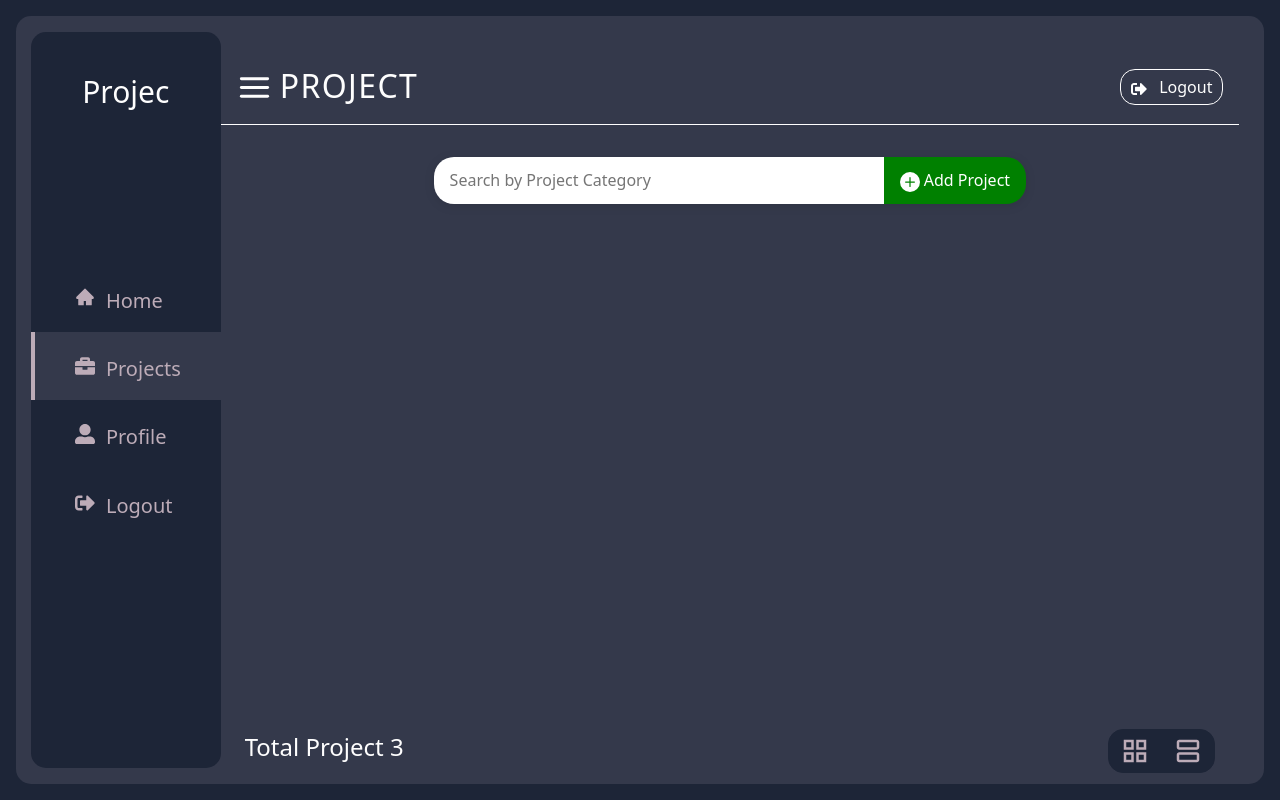
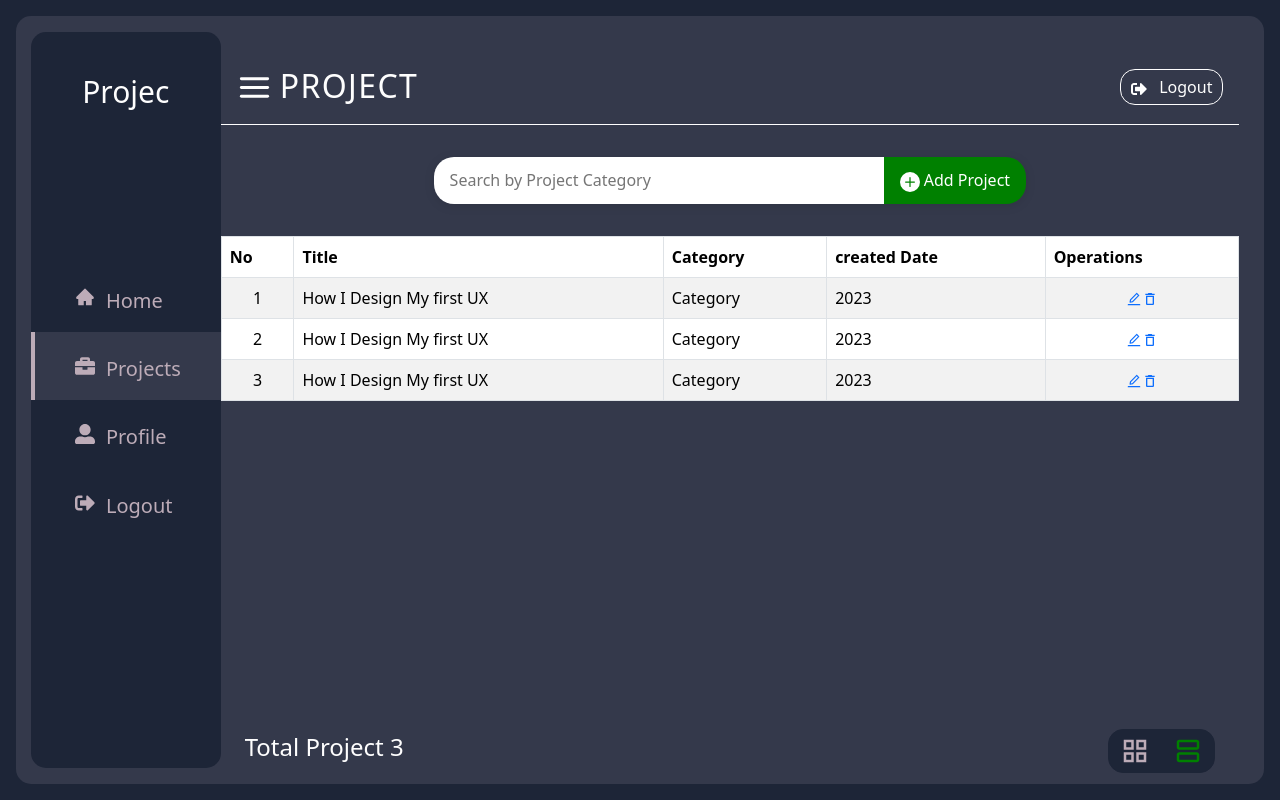
Before and after one commit to G-GraceCode/Projec-M-S, a React (Vite) app in the folder frontend/: page /project in a window 1280 px wide. Built offline with nearby package versions, Linux system fonts and the light colour scheme; no server answers.

Commit message:
Update 10 files (add card and table view) in the Project page

```diff
--- /dev/null
+++ b/frontend/src/components/Cards.jsx
@@ -0,0 +1,172 @@
+import styled from "styled-components";
+import { BsPlusCircleFill } from "react-icons/bs";
+import { FiEdit } from "react-icons/fi";
+import { AiFillDelete } from "react-icons/ai";
+
+const Cards = () => {
+  return (
+    <Projectlist>
+      <div className="carts">
+        <Card>
+          <img src="/images/flyer.png" className="image" alt="img" />
+          <div className="Category">
+            <h4>UI/UX Design</h4>
+          </div>
+          <div className="Icons">
+            <FiEdit className="icon" />
+            <AiFillDelete className="icon-2" />
+          </div>
+          <div className="Detail">
+            <h4>How I Design a UI/UX Design</h4>
+            <p>
+              Lorem ipsum dolor sit, amet consectetur adipisicing elit. Quaerat
+              explicabo veniam reiciendis repellendus voluptatem? Asperiores
+              sunt corrupti vero natus consequatur blanditiis voluptas.
+            </p>
+          </div>
+
+        </Card>
+
+        <Card>
+          <img src="/images/flyer.png" className="image" alt="img" />
+          <div className="Category">
+            <h4>UI/UX Design</h4>
+          </div>
+          <div className="Icons">
+            <FiEdit className="icon" />
+            <AiFillDelete className="icon-2" />
+          </div>
+          <div className="Detail">
+            <h4>How I Design a UI/UX Design</h4>
+            <p>
+              Lorem ipsum dolor sit, amet consectetur adipisicing elit. Quaerat
+              explicabo veniam reiciendis repellendus voluptatem? Asperiores
+              sunt corrupti vero natus consequatur blanditiis voluptas.
+            </p>
+          </div>
+        </Card>
+        <Card>
+          <img src="/images/flyer.png" className="image" alt="img" />
+          <div className="Category">
+            <h4>UI/UX Design</h4>
+          </div>
+          <div className="Icons">
+            <FiEdit className="icon" />
+            <AiFillDelete className="icon-2" />
+          </div>
+          <div className="Detail">
+            <h4>How I Design a UI/UX Design</h4>
+            <p>
+              Lorem ipsum dolor sit, amet consectetur adipisicing elit. Quaerat
+              explicabo veniam reiciendis repellendus voluptatem? Asperiores
+              sunt corrupti vero natus consequatur blanditiis voluptas.
+            </p>
+          </div>
+        </Card>
+      </div>
+    </Projectlist>
+  );
+};
+
+export default Cards;
+
+const Projectlist = styled.div`
+  padding: 0.4rem 1.5rem;
+  overflow-y: scroll;
+  & > .carts {
+    display: grid;
+    grid-template-columns: repeat(auto-fit, minmax(min(250px), 1fr));
+    row-gap: 0.8rem;
+    margin: 0.85rem;
+    overflow-y: scroll;
+  }
+`;
+
+const Card = styled.div`
+  position: relative;
+  overflow: hidden;
+  display: flex;
+  align-items: center;
+  justify-content: space-around;
+  flex-flow: column nowrap;
+  text-align: center;
+  background-color: var(--natural-white);
+  width: 300px;
+  color: var(--color-bg-2);
+  height: 240px;
+  max-height: 240px;
+  min-height: 150px;
+  cursor: pointer;
+  border: 2px solid transparent;
+  border-radius: var(--border-radius);
+  z-index: 1;
+
+  .image {
+    display: block;
+    width: 100%;
+    object-fit: contain;
+    transform: Translate(0) scale(1);
+    transition: transform var(--transition);
+  }
+  .Category {
+    position: absolute;
+    top: 2%;
+    text-align: center;
+    background-color: var(--color-green);
+    padding: 0.4rem 0.5rem 0 0.5rem;
+    border-radius: var(--border-radius);
+    h4 {
+      color: var(--natural-white);
+      font-size: 18px;
+    }
+  }
+  .Icons {
+    position: absolute;
+    right: 5%;
+    bottom: 5%;
+    z-index: 1000;
+    font-size: 18px;
+    padding: 0.1rem 0.5rem;
+    background-color: var(--color-bg-2);
+    color: var(--natural-white);
+    border-radius: var(--border-radius);
+    .icon {
+      margin-right: 8px;
+    }
+    .icon-2 {
+      color: red;
+    }
+  }
+  .Detail {
+    position: absolute;
+    bottom: -200%;
+    left: 0;
+    right: 0;
+    z-index: 10;
+    padding: 0.8rem;
+    border-radius: 10px 10px 0 0;
+    background-color: var(--natural-white);
+    transition: bottom var(--transition);
+    h4 {
+      font-size: 18px;
+      text-align: left;
+      letter-spacing: 1px;
+    }
+    p {
+      font-size: 14px;
+      text-align: left;
+      word-spacing: 1px;
+    }
+  }
+
+  &:hover {
+    box-shadow: 0px 4px 6px 1px rgba(0, 0, 0, 0.15);
+    border: 2px solid var(--color-green);
+    transition: border var(--transition);
+
+    .Detail {
+      bottom: 0;
+      transition: bottom var(--transition);
+    }
+  }
+`;
--- a/frontend/src/components/Layout/Logout.jsx
+++ b/frontend/src/components/Layout/Logout.jsx
@@ -20,7 +20,7 @@ const Logout = () => {
       <Signout>
         <div className="logoutContent">
           <h3> Sign Out </h3>
-          <p>{` ${userInfo.username} logout by clicking the link below`}</p>
+          <p>{` ${userInfo?.username} logout by clicking the link below`}</p>
           <div className="btn-logout">
             <Button variant="primary" className="me-3" onClick={handleCancle}>
               Cancle
--- a/frontend/src/components/Layout/Projects.jsx
+++ b/frontend/src/components/Layout/Projects.jsx
@@ -1,10 +1,15 @@
+import { useState } from "react";
 import Navbar from "../Navbar";
 import styled from "styled-components";
 import { BsPlusCircleFill } from "react-icons/bs";
 import { MdGridView } from "react-icons/md";
 import { MdOutlineViewAgenda } from "react-icons/md";
+import Cards from "../Cards";
+import Tableview from "../Tableview";
 
 const Projects = () => {
+  const [showType, setShowType] = useState("table");
+
   return (
     <div className="content">
       <Navbar />
@@ -21,23 +26,18 @@ const Projects = () => {
           <BsPlusCircleFill className="icon" /> Add Project
         </Addproject>
       </Searchproject>
-      {/* <Projectlist>
-        <div className="carts">
-          <Card>
-            <div>
-              <BsPlusCircleFill className="icon" />
-            </div>
-            <div>
-              <h4>Create Projects</h4>
-            </div>
-          </Card>
-        </div>
-      </Projectlist> */}
+      {showType === "table" ? <Tableview /> : <Cards />}
       <Projectfooter>
         <h4>Total Project 3</h4>
         <div className="viewIcon">
-          <MdGridView className="icon first" />
-          <MdOutlineViewAgenda className="icon" />
+          <MdGridView
+            className={`icon first ${showType === "grid" ? "color" : ""}`}
+            onClick={() => setShowType("grid")}
+          />
+          <MdOutlineViewAgenda
+            className={`icon ${showType === "table" ? "color" : ""}`}
+            onClick={() => setShowType("table")}
+          />
         </div>
       </Projectfooter>
     </div>
@@ -46,53 +46,18 @@ const Projects = () => {
 
 export default Projects;
 
-// const Projectlist = styled.div`
-//   padding: 0 1.5rem;
-// `;
-
-const Card = styled.div`
-  display: flex;
-  align-items: center;
-  justify-content: space-around;
-  flex-flow: column nowrap;
-  text-align: center;
-  padding: 1rem;
-  background-color: var(--color-bg-2);
-  width: 230px;
-  color: var(--natural-white);
-  height: 200px;
-  max-height: 200px;
-  min-height: 150px;
-  border-radius: var(--border-radius);
-  cursor: pointer;
-
-  .icon {
-    font-size: 50px;
-  }
-  h4 {
-    font-size: 20px;
-    letter-spacing: 1.4px;
-  }
-  &:hover {
-    box-shadow: 0px 4px 6px 1px rgba(0, 0, 0, 0.15);
-    .icon {
-      transform: rotate(180deg);
-      transition: transform var(--transition);
-    }
-  }
-`;
-
 const Searchproject = styled.div`
   display: flex;
   align-items: cemter;
   justify-content: center;
   flex-flow: row nowrap;
   text-align: center;
+  margin-bottom: 2rem;
   filter: drop-shadow(0px 2px 5px rgba(0, 0, 0, 0.1));
   & > .searchbar {
     input[type="search"] {
       width: 450px;
-      min-width: 200px;
+      min-width: 120px;
       max-width: 470px;
       flex: 1;
       padding: 0.7rem 1rem;
@@ -126,6 +91,7 @@ const Projectfooter = styled.footer`
   left: 0;
   right: 0;
   color: var(--natural-white);
+  z-index: 100;
 
   & > .viewIcon {
     color: var(--color-bg-2);
@@ -138,5 +104,8 @@ const Projectfooter = styled.footer`
       font-size: 30px;
       color: var(--color-sec);
     }
+    .color {
+      color: var(--color-green);
+    }
   }
 `;
--- a/frontend/src/components/Navbar.jsx
+++ b/frontend/src/components/Navbar.jsx
@@ -37,7 +37,7 @@ const Navbar = () => {
               loading="lazy"
             /> */}
           </div>
-          <h4>{userInfo.username}</h4>
+          <h4>{userInfo?.username}</h4>
         </div>
 
         <Link className="link" to="/logout">
--- /dev/null
+++ b/frontend/src/components/Tableview.jsx
@@ -0,0 +1,100 @@
+import React from "react";
+import { Link } from "react-router-dom";
+import { Table } from "react-bootstrap";
+import { AiOutlineEdit } from "react-icons/ai";
+import { MdOutlineAddBox, MdOutlineDelete } from "react-icons/md";
+
+const BookTable = () => {
+  return (
+    <Table
+      className="w-full border-separate border-spacing-2"
+      striped
+      bordered
+      hover
+    >
+      <thead>
+        <tr>
+          <th className="border border-slate-600 rounded-md">No</th>
+          <th className="border border-slate-600 rounded-md">Title</th>
+          <th className="border border-slate-600 rounded-md max-md:hidden">
+            Category
+          </th>
+          <th className="border border-slate-600 rounded-md max-md:hidden">
+            created Date
+          </th>
+          <th className="border border-slate-600 rounded-md">Operations</th>
+        </tr>
+      </thead>
+      <tbody>
+        <tr className="h-8">
+          <td className="border border-slate-700 rounded-md text-center">1</td>
+          <td className="border border-slate-700 rounded-md text-left">
+            How I Design My first UX
+          </td>
+          <td className="border border-slate-700 rounded-md text-left max-md:hidden">
+            Category
+          </td>
+          <td className="border border-slate-700 rounded-md text-left max-md:hidden">
+            2023
+          </td>
+          <td className="border border-slate-700 rounded-md text-center">
+            <div className="flex justify-center gap-x-4">
+              <Link to={`/books/editbook/`}>
+                <AiOutlineEdit className="text-2xl text-yellow-600" />
+              </Link>
+              <Link to={`/books/deletebook/`}>
+                <MdOutlineDelete className="text-2xl text-red-600" />
+              </Link>
+            </div>
+          </td>
+        </tr>
+        <tr className="h-8">
+          <td className="border border-slate-700 rounded-md text-center">2</td>
+          <td className="border border-slate-700 rounded-md text-left">
+            How I Design My first UX
+          </td>
+          <td className="border border-slate-700 rounded-md text-left max-md:hidden">
+            Category
+          </td>
+          <td className="border border-slate-700 rounded-md text-left max-md:hidden">
+            2023
+          </td>
+          <td className="border border-slate-700 rounded-md text-center">
+            <div className="flex justify-center gap-x-4">
+              <Link to={`/books/editbook/`}>
+                <AiOutlineEdit className="text-2xl text-yellow-600" />
+              </Link>
+              <Link to={`/books/deletebook/`}>
+                <MdOutlineDelete className="text-2xl text-red-600" />
+              </Link>
+            </div>
+          </td>
+        </tr>
+        <tr className="h-8">
+          <td className="border border-slate-700 rounded-md text-center">3</td>
+          <td className="border border-slate-700 rounded-md text-left">
+            How I Design My first UX
+          </td>
+          <td className="border border-slate-700 rounded-md text-left max-md:hidden">
+            Category
+          </td>
+          <td className="border border-slate-700 rounded-md text-left max-md:hidden">
+            2023
+          </td>
+          <td className="border border-slate-700 rounded-md text-center">
+            <div className="flex justify-center gap-x-4">
+              <Link to={`/books/editbook/`}>
+                <AiOutlineEdit className="text-2xl text-yellow-600" />
+              </Link>
+              <Link to={`/books/deletebook/`}>
+                <MdOutlineDelete className="text-2xl text-red-600" />
+              </Link>
+            </div>
+          </td>
+        </tr>
+      </tbody>
+    </Table>
+  );
+};
+
+export default BookTable;
--- a/frontend/src/pages/Project.jsx
+++ b/frontend/src/pages/Project.jsx
@@ -26,9 +26,10 @@ const Container = styled.div`
   height: 100%;
   border-radius: var(--border-radius);
   padding: 2%;
+  overflow-y: hidden;
   .content {
     margin-left: 15%;
     position: relative;
-    min-height: 100%;
+    height: 100%;
   }
 `;
--- a/frontend/src/ultContext/AuthContext.jsx
+++ b/frontend/src/ultContext/AuthContext.jsx
@@ -6,7 +6,6 @@ import { useSnackbar } from "notistack";
 const AuthContext = createContext({});
 
 export const AuthProvider = ({ children }) => {
-  //   const [loading, setLoading] = useState(true);
   const [userInfo, setUserInfo] = useState({});
   const navigate = useNavigate();
   const { enqueueSnackbar } = useSnackbar();
```
Also changed, not shown: frontend/src/AnimatedCircle.jsx (added, +14 -0 lines), frontend/src/index.css (+7 -5 lines), frontend/public/images/flyer.png (added).
